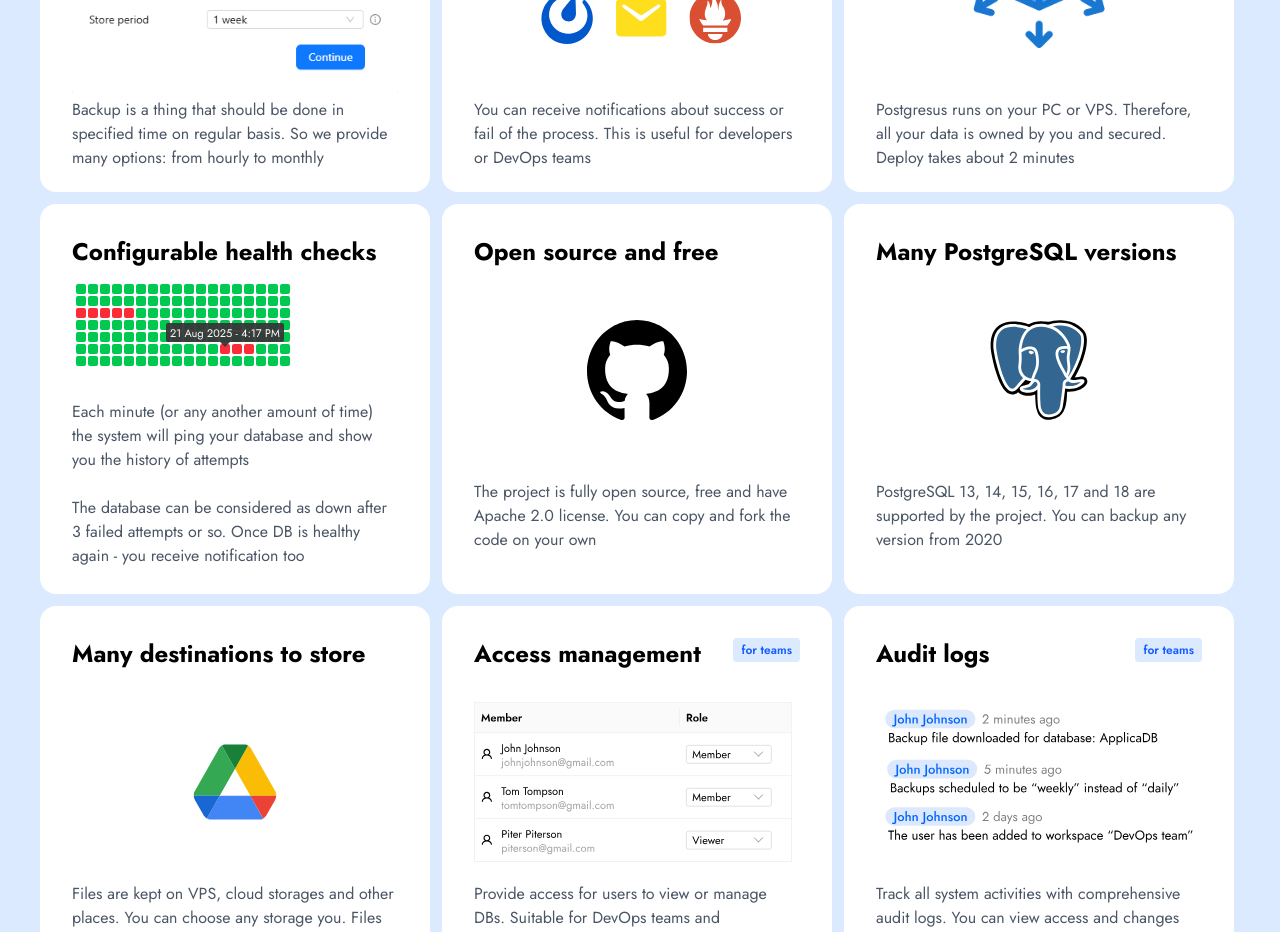
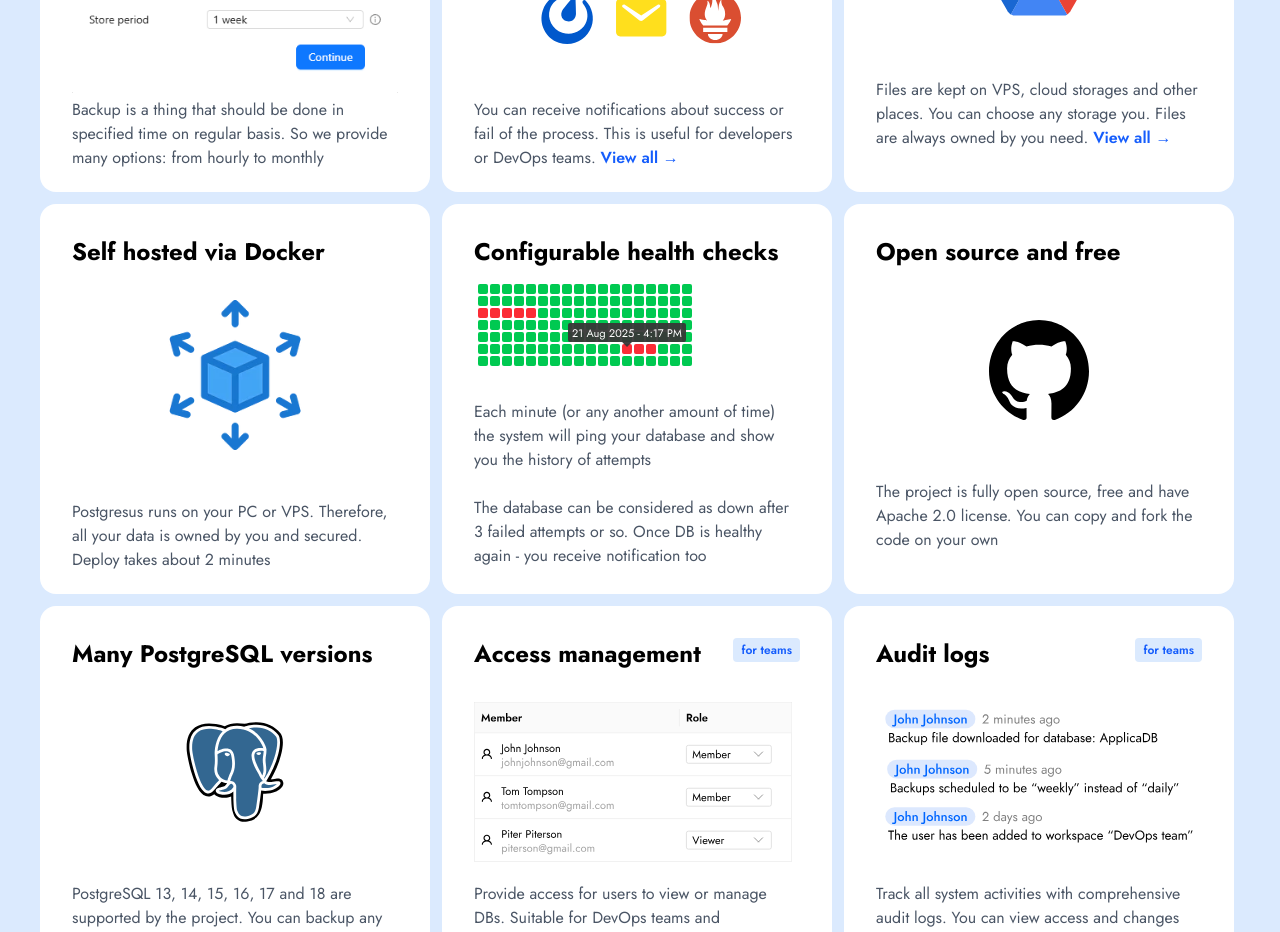
Before and after one commit to RostislavDugin/postgresus, a Next.js app: page / in a window 1280 px wide. Shown: the part 3740-4672 px from the top of the page. Built offline with nearby package versions, Linux system fonts and the light colour scheme.

Commit message:
add info about Azure

```diff
--- a/app/components/DocsNavbarComponent.tsx
+++ b/app/components/DocsNavbarComponent.tsx
@@ -17,7 +17,7 @@ export default function DocsNavbarComponent() {
             priority
           />
 
-          <div className="ml-2 select-none text-lg font-bold sm:ml-3 sm:text-xl md:ml-4 md:text-2xl">
+          <div className="ml-2 select-none text-lg font-bold sm:ml-3 sm:text-xl md:ml-3 md:text-2xl">
             Postgresus
           </div>
         </Link>
--- a/app/page.tsx
+++ b/app/page.tsx
@@ -674,7 +674,39 @@ export default function Index() {
 
               <div className="pt-5 text-sm text-gray-600 sm:pt-5 sm:text-base">
                 You can receive notifications about success or fail of the
-                process. This is useful for developers or DevOps teams
+                process. This is useful for developers or DevOps teams.{" "}
+                <a
+                  href="/notifiers"
+                  className="font-semibold text-blue-600 hover:text-blue-700"
+                >
+                  View all →
+                </a>
+              </div>
+            </div>
+
+            <div className="h-[320px] max-h-[320px] w-[320px] rounded-2xl bg-white p-8 md:h-[390px] md:max-h-[390px] md:w-[390px]">
+              <h3 className="mb-3 text-xl font-bold md:text-2xl">
+                Many destinations to store
+              </h3>
+
+              <div className="flex h-[120px] max-h-[120px] justify-center pb-5 pt-5 sm:my-0 sm:h-[200px] sm:max-h-[200px] sm:pb-0 sm:pt-10">
+                <img
+                  className="max-h-[120px] sm:max-h-[120px]"
+                  src="/images/index/feature-google-drive.svg"
+                  alt="Many destinations to store"
+                  loading="lazy"
+                />
+              </div>
+
+              <div className="mt-3 text-sm text-gray-600 md:mt-0 md:text-base">
+                Files are kept on VPS, cloud storages and other places. You can
+                choose any storage you. Files are always owned by you need.{" "}
+                <a
+                  href="/storages"
+                  className="font-semibold text-blue-600 hover:text-blue-700"
+                >
+                  View all →
+                </a>
               </div>
             </div>
 
@@ -759,26 +791,6 @@ export default function Index() {
               <div className="pt-10 text-sm text-gray-600 md:mt-0 md:text-base">
                 PostgreSQL 13, 14, 15, 16, 17 and 18 are supported by the
                 project. You can backup any version from 2020
-              </div>
-            </div>
-
-            <div className="h-[320px] max-h-[320px] w-[320px] rounded-2xl bg-white p-8 md:h-[390px] md:max-h-[390px] md:w-[390px]">
-              <h3 className="mb-3 text-xl font-bold md:text-2xl">
-                Many destinations to store
-              </h3>
-
-              <div className="flex h-[120px] max-h-[120px] justify-center pb-5 pt-5 sm:my-0 sm:h-[200px] sm:max-h-[200px] sm:pb-0 sm:pt-10">
-                <img
-                  className="max-h-[120px] sm:max-h-[120px]"
-                  src="/images/index/feature-google-drive.svg"
-                  alt="Many destinations to store"
-                  loading="lazy"
-                />
-              </div>
-
-              <div className="mt-3 text-sm text-gray-600 md:mt-0 md:text-base">
-                Files are kept on VPS, cloud storages and other places. You can
-                choose any storage you. Files are always owned by you need
               </div>
             </div>
 
--- a/app/storages/page.tsx
+++ b/app/storages/page.tsx
@@ -7,7 +7,7 @@ import DocTableOfContentComponent from "../components/DocTableOfContentComponent
 export const metadata: Metadata = {
   title: "Storages - Postgresus Documentation",
   description:
-    "List of supported storage destinations for Postgresus backups including local storage, S3, Cloudflare R2, Google Drive, NAS and Dropbox.",
+    "List of supported storage destinations for Postgresus backups including local storage, S3, Cloudflare R2, Google Drive, Azure Blob Storage, NAS and Dropbox.",
   keywords: [
     "Postgresus storages",
     "backup storage",
@@ -17,11 +17,12 @@ export const metadata: Metadata = {
     "NAS backup",
     "Dropbox backup",
     "local storage",
+    "Azure Blob Storage",
   ],
   openGraph: {
     title: "Storages - Postgresus Documentation",
     description:
-      "List of supported storage destinations for Postgresus backups including local storage, S3, Cloudflare R2, Google Drive, NAS and Dropbox.",
+      "List of supported storage destinations for Postgresus backups including local storage, S3, Cloudflare R2, Google Drive, Azure Blob Storage, NAS and Dropbox.",
     type: "article",
     url: "https://postgresus.com/storages",
   },
@@ -29,7 +30,7 @@ export const metadata: Metadata = {
     card: "summary",
     title: "Storages - Postgresus Documentation",
     description:
-      "List of supported storage destinations for Postgresus backups including local storage, S3, Cloudflare R2, Google Drive, NAS and Dropbox.",
+      "List of supported storage destinations for Postgresus backups including local storage, S3, Cloudflare R2, Google Drive, Azure Blob Storage, NAS and Dropbox.",
   },
   alternates: {
     canonical: "https://postgresus.com/storages",
@@ -49,7 +50,7 @@ export default function StoragesPage() {
             "@type": "TechArticle",
             headline: "Storages - Postgresus Documentation",
             description:
-              "List of supported storage destinations for Postgresus backups including local storage, S3, Cloudflare R2, Google Drive, NAS and Dropbox.",
+              "List of supported storage destinations for Postgresus backups including local storage, S3, Cloudflare R2, Google Drive, Azure Blob Storage, NAS and Dropbox.",
             author: {
               "@type": "Organization",
               name: "Postgresus",
@@ -98,7 +99,7 @@ export default function StoragesPage() {
                 <li>
                   <Link
                     href="/storages/cloudflare-r2"
-                    className="font-semibold text-blue-600 hover:text-blue-800"
+                    className="font-semibold! text-blue-600 hover:text-blue-800"
                   >
                     Cloudflare R2
                   </Link>{" "}
@@ -107,11 +108,15 @@ export default function StoragesPage() {
                 <li>
                   <Link
                     href="/storages/google-drive"
-                    className="font-semibold text-blue-600 hover:text-blue-800"
+                    className="font-semibold! text-blue-600 hover:text-blue-800"
                   >
                     Google Drive
                   </Link>{" "}
                   - Cloud storage from Google
+                </li>
+                <li>
+                  <strong>Azure Blob Storage</strong> - Cloud storage from
+                  Microsoft Azure
                 </li>
                 <li>
                   <strong>NAS</strong> - Network-attached storage devices
```
